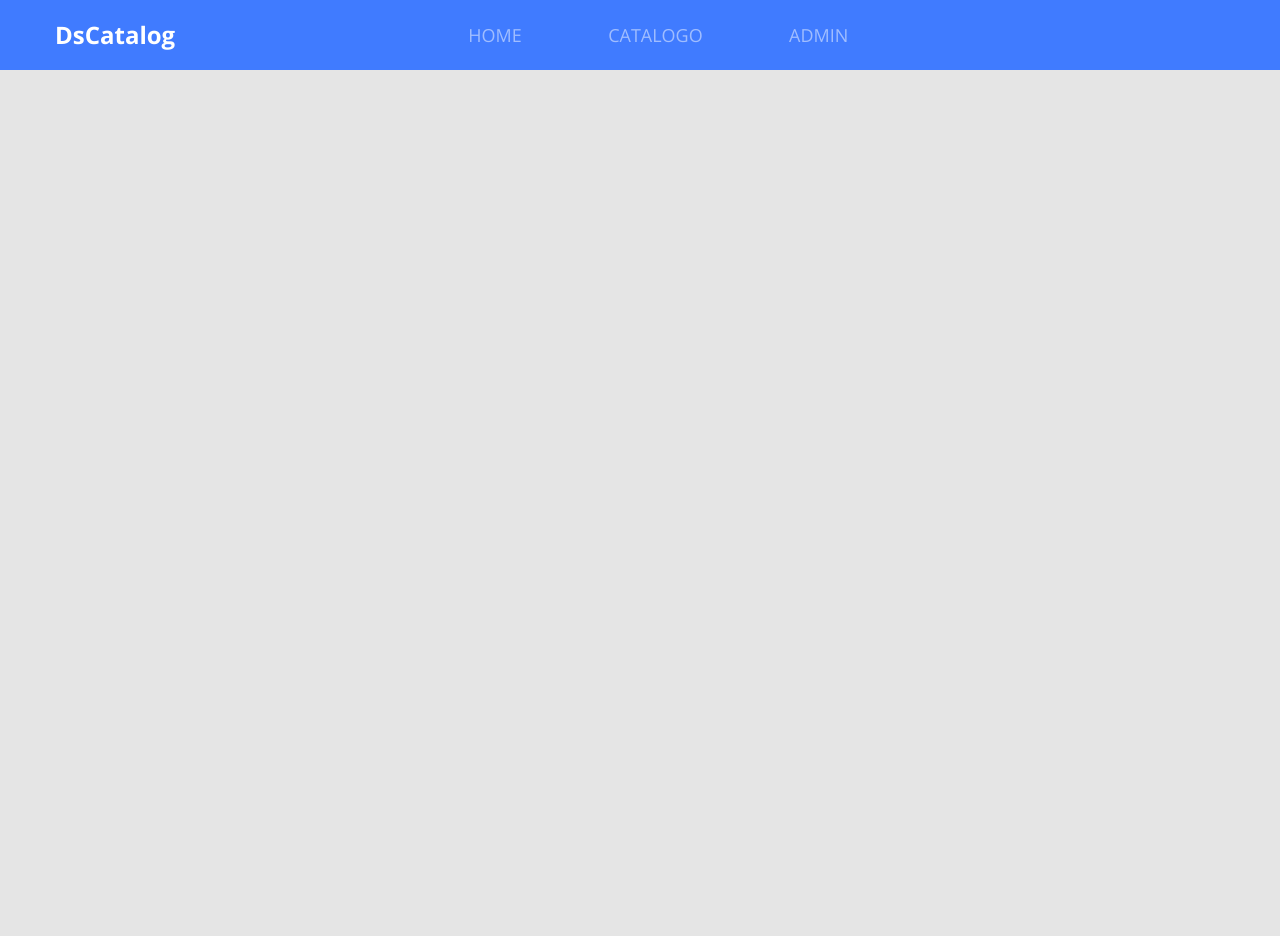
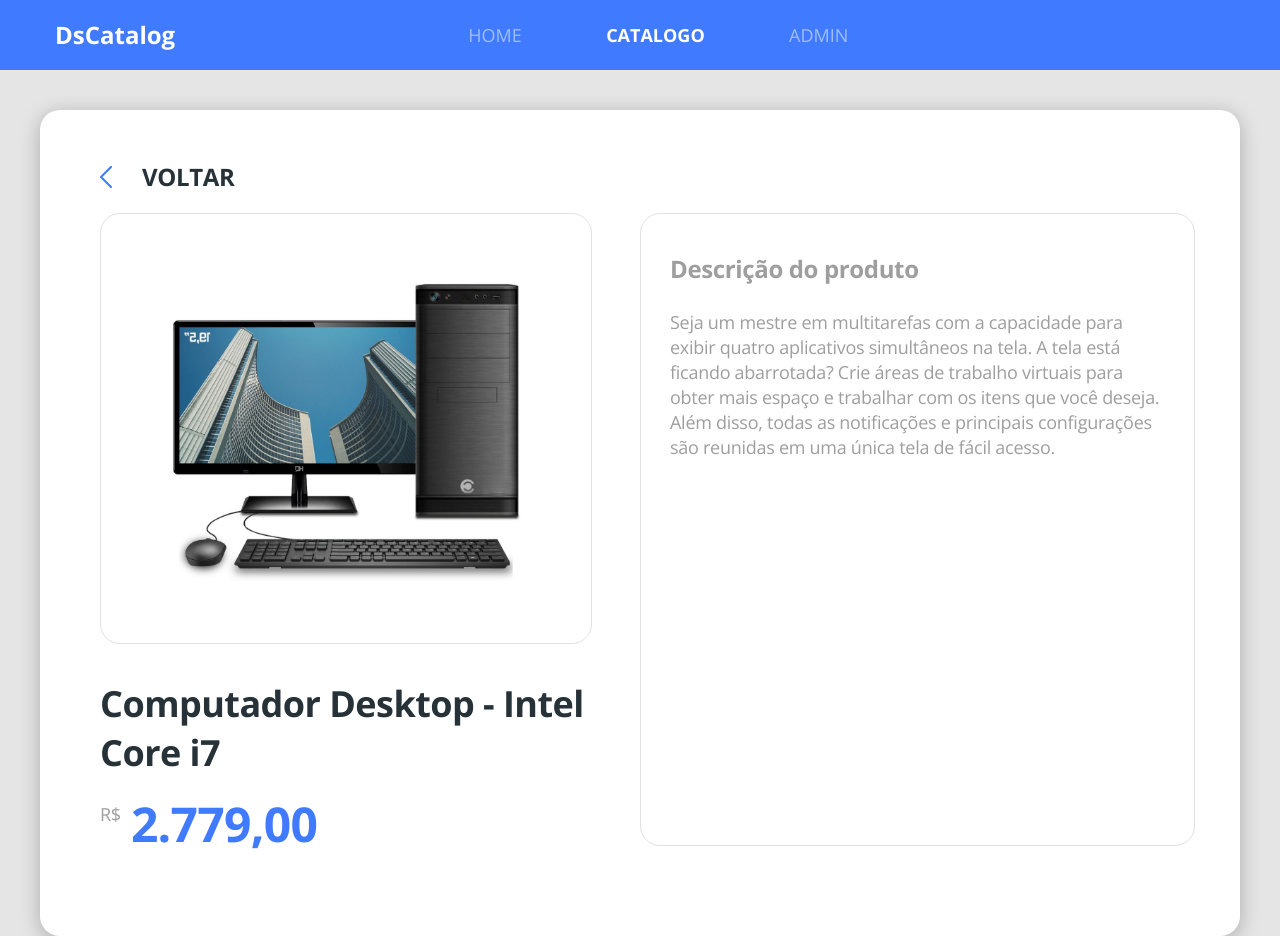
Before and after one commit to JuanAliaga/dscatalog, a React (Create React App) app in the folder front-web/: page /products/1 in a window 1280 px wide. Before the commit the page ends 800 px from the top, so only its background shows below. Built offline with nearby package versions, Linux system fonts and the light colour scheme.

Commit message:
Product Details

```diff
--- a/front-web/src/Routes.tsx
+++ b/front-web/src/Routes.tsx
@@ -3,6 +3,7 @@
 import Navbar from './core/components/Navbar';
 import Admin from './pages/Admin';
 import Catalog from './pages/Catalog';
+import ProductDetails from './pages/Catalog/components/ProductDetails';
 import Home from './pages/Home';
 
 const Routes = () => {
@@ -13,8 +14,11 @@
         <Route path="/" exact>
             <Home/>
         </Route>
-        <Route path="/catalog">
+        <Route path="/products" exact>
             <Catalog/>
+        </Route>
+        <Route path="/products/:productId">
+            <ProductDetails/>
         </Route>
         <Route path="/admin">
             <Admin/>
--- a/front-web/src/core/components/Navbar/index.tsx
+++ b/front-web/src/core/components/Navbar/index.tsx
@@ -18,7 +18,7 @@
                         </NavLink>
                     </li>
                     <li>
-                        <NavLink to="/catalog" activeClassName="active">
+                        <NavLink to="/products" activeClassName="active">
                             CATALOGO
                         </NavLink>
                     </li>
--- /dev/null
+++ b/front-web/src/core/components/ProductPrice/index.tsx
@@ -0,0 +1,19 @@
+import React from 'react';
+import './styles.scss';
+
+type Props = {
+    price: string;
+}
+const ProductPrice = ({price}:Props) =>{
+    return (
+        <div className="product-price-container">
+                <span className="product-currency">R$</span>
+                <h3 className="product-price">
+                    {price}
+                </h3>
+
+        </div>
+    );
+}
+
+export default ProductPrice;
--- /dev/null
+++ b/front-web/src/core/components/ProductPrice/styles.scss
@@ -0,0 +1,18 @@
+.product-price-container{
+    display:flex;
+    margin-top: 25px;
+}
+.product-currency{
+    font-size: 18px;
+    line-height: 25px;
+    letter-spacing: -0.015em;
+    color: #9E9E9E;
+}
+
+.product-price{
+    font-size: 32px;
+    line-height: 44px;
+    letter-spacing: -0.015em;
+    color: #407BFF;
+    margin-left: 10px;
+}
--- a/front-web/src/core/components/buttonIcon/styles.scss
+++ b/front-web/src/core/components/buttonIcon/styles.scss
@@ -13,4 +13,5 @@
     display: flex;
     align-items: center;
     justify-content: center;
+    color: #FFF;
 }
--- a/front-web/src/pages/Catalog/components/ProductCard/index.tsx
+++ b/front-web/src/pages/Catalog/components/ProductCard/index.tsx
@@ -1,6 +1,7 @@
 import React from 'react';
 import './styles.scss';
 import {ReactComponent as ProductImage} from '../../../../core/assets/images/product.svg';
+import ProductPrice from '../../../../core/components/ProductPrice'
 
 const ProductCard = () => {
     return (
@@ -10,10 +11,7 @@
                 <h6 className="product-name">
                     Computador Desktop - Intel Core I7
                 </h6>
-                <div className="product-price-container">
-                    <span className="product-currency">R$</span>
-                    <h3 className="product-price">2.799,00</h3>
-                </div>
+                <ProductPrice price="2.779,00"/>
             </div>
         </div>
     );
--- a/front-web/src/pages/Catalog/components/ProductCard/styles.scss
+++ b/front-web/src/pages/Catalog/components/ProductCard/styles.scss
@@ -14,23 +14,5 @@
     font-size: 18px;
     line-height: 25px;
     letter-spacing: -0.015em;
+    color: #263238;
 }
-
-.product-price-container{
-    display:flex;
-    margin-top: 25px;
-}
-.product-currency{
-    font-size: 18px;
-    line-height: 25px;
-    letter-spacing: -0.015em;
-    color: #9E9E9E;
-}
-
-.product-price{
-    font-size: 32px;
-    line-height: 44px;
-    letter-spacing: -0.015em;
-    color: #407BFF;
-    margin-left: 10px;
-}
--- /dev/null
+++ b/front-web/src/pages/Catalog/components/ProductDetails/index.tsx
@@ -0,0 +1,40 @@
+import React from 'react';
+import { useParams,Link } from 'react-router-dom';
+import {ReactComponent as ArrowIcon} from '../../../../core/assets/images/arrow.svg'
+import {ReactComponent as ProductImg} from '../../../../core/assets/images/product.svg';
+import ProductPrice from '../../../../core/components/ProductPrice';
+import './styles.scss'
+
+type ParamsType = {
+    productId:string;
+}
+
+const ProductDetails = () =>{
+    const {productId} = useParams<ParamsType>();
+    console.log(productId);
+    return(
+        <div className= "product-details-container ">
+            <div className ="border-radius-20 card-base product-details">
+            <Link to="/products" className="product-details-goback">
+            <ArrowIcon className="icon-goback"/>
+            <h1 className="text-goback">Voltar</h1>
+            </Link>
+                <div className= "row">
+                    <div className="col-6 pr-5">
+                        <div className="product-details-card text-center">
+                            <ProductImg className="product-details-image"/>
+                        </div>
+                        <h1 className="product-details-name">Computador Desktop - Intel Core i7</h1>
+                        <ProductPrice price="2.779,00"/>
+                    </div>
+                    <div className="col-6 product-details-card">
+                        <h1 className="product-description-title">Descrição do produto</h1>
+                        <p className="product-description-text">Seja um mestre em multitarefas com a capacidade para exibir quatro aplicativos simultâneos na tela. A tela está ficando abarrotada? Crie áreas de trabalho virtuais para obter mais espaço e trabalhar com os itens que você deseja. Além disso, todas as notificações e principais configurações são reunidas em uma única tela de fácil acesso.</p>
+                    </div>
+                </div>
+            </div>
+        </div>
+    );
+};
+
+export default ProductDetails;
--- /dev/null
+++ b/front-web/src/pages/Catalog/components/ProductDetails/styles.scss
@@ -0,0 +1,65 @@
+.product-details-container{
+    margin-top: 40px;
+    padding-left: 40px;
+    padding-right: 40px;
+}
+
+.product-details{
+    padding:50px 60px 90px 60px;
+}
+
+.icon-goback{
+    color:#407BFF;
+    transform: rotate(-180deg);
+    margin-right: 30px;
+}
+
+.product-details-goback{
+    margin-bottom: 20px;
+    display: flex;
+    align-items: center;
+}
+
+.text-goback{
+    font-size: 24px;
+    line-height: 33px;
+    letter-spacing: -0.015em;
+    color: #263238;
+    text-transform: uppercase;
+}
+
+.product-details-card{
+    border: 1px solid #E1E1E1;
+    border-radius: 20px;
+    padding: 38px 29px;
+}
+
+.product-details-image{
+    width: 353px;
+    height: 353px;
+}
+
+.product-description-title{
+    font-size: 24px;
+    line-height: 33px;
+    letter-spacing: -0.015em;
+    color: #9E9E9E;
+    margin-bottom: 25px;
+}
+.product-description-text{
+    font-size: 18px;
+    line-height: 25px;
+    letter-spacing: -0.015em;
+    color: #9E9E9E;
+}
+
+.product-details-name{
+    font-size: 36px;
+    line-height: 49px;
+    letter-spacing: -0.015em;
+    margin-top: 35px;
+}
+
+.product-details .product-price{
+    font-size: 48px;
+}
--- a/front-web/src/pages/Catalog/index.tsx
+++ b/front-web/src/pages/Catalog/index.tsx
@@ -1,27 +1,26 @@
 import React from 'react';
 import ProductCard from './components/ProductCard';
 import './styles.scss';
+import {Link} from 'react-router-dom';
 
 const Catalog = () =>{
     return (
     <div className="catalog-container">
         <h1 className= "catalog-title">Catálogo de produtos</h1>
         <div className="catalog-products">
-            <ProductCard/>
-            <ProductCard/>
-            <ProductCard/>
-            <ProductCard/>
-            <ProductCard/>
-            <ProductCard/>
-            <ProductCard/>
-            <ProductCard/>
-            <ProductCard/>
-            <ProductCard/>
-            <ProductCard/>
-            <ProductCard/>
-            <ProductCard/>
-            <ProductCard/>
-            <ProductCard/>
+            <Link to="/products/1"><ProductCard/></Link>
+            <Link to="/products/2"><ProductCard/></Link>
+            <Link to="/products/3"><ProductCard/></Link>
+            <Link to="/products/4"><ProductCard/></Link>
+            <Link to="/products/5"><ProductCard/></Link>
+            <Link to="/products/6"><ProductCard/></Link>
+            <Link to="/products/7"><ProductCard/></Link>
+            <Link to="/products/8"><ProductCard/></Link>
+            <Link to="/products/9"><ProductCard/></Link>
+            <Link to="/products/10"><ProductCard/></Link>
+            <Link to="/products/11"><ProductCard/></Link>
+            <Link to="/products/12"><ProductCard/></Link>
+            <Link to="/products/13"><ProductCard/></Link>
         </div>
     </div>
 
--- a/front-web/src/pages/Home/index.tsx
+++ b/front-web/src/pages/Home/index.tsx
@@ -16,7 +16,7 @@
                 Ajudaremos você a encontrar os melhores <br/>
                 produtos disponíveis no mercado.
                 </p>
-                <Link to ="/catalog">
+                <Link to ="/products">
                     <ButtonIcon text="Inicie agora a sua busca"/>
                 </Link>
             </div>
```
Also changed, not shown: front-web/src/core/assets/images/arrow.svg, 1 other file (tests, documents, lock files or other folders).
